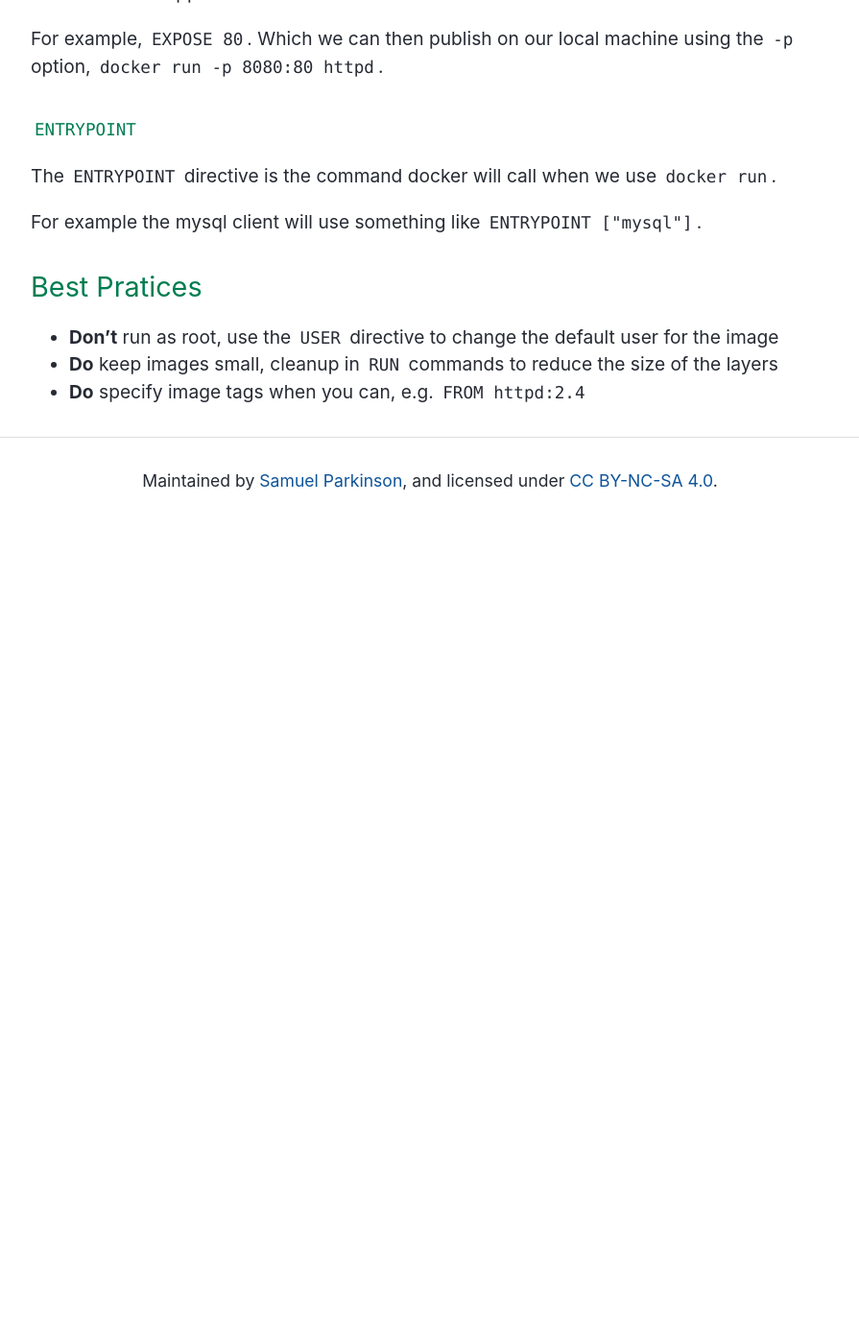
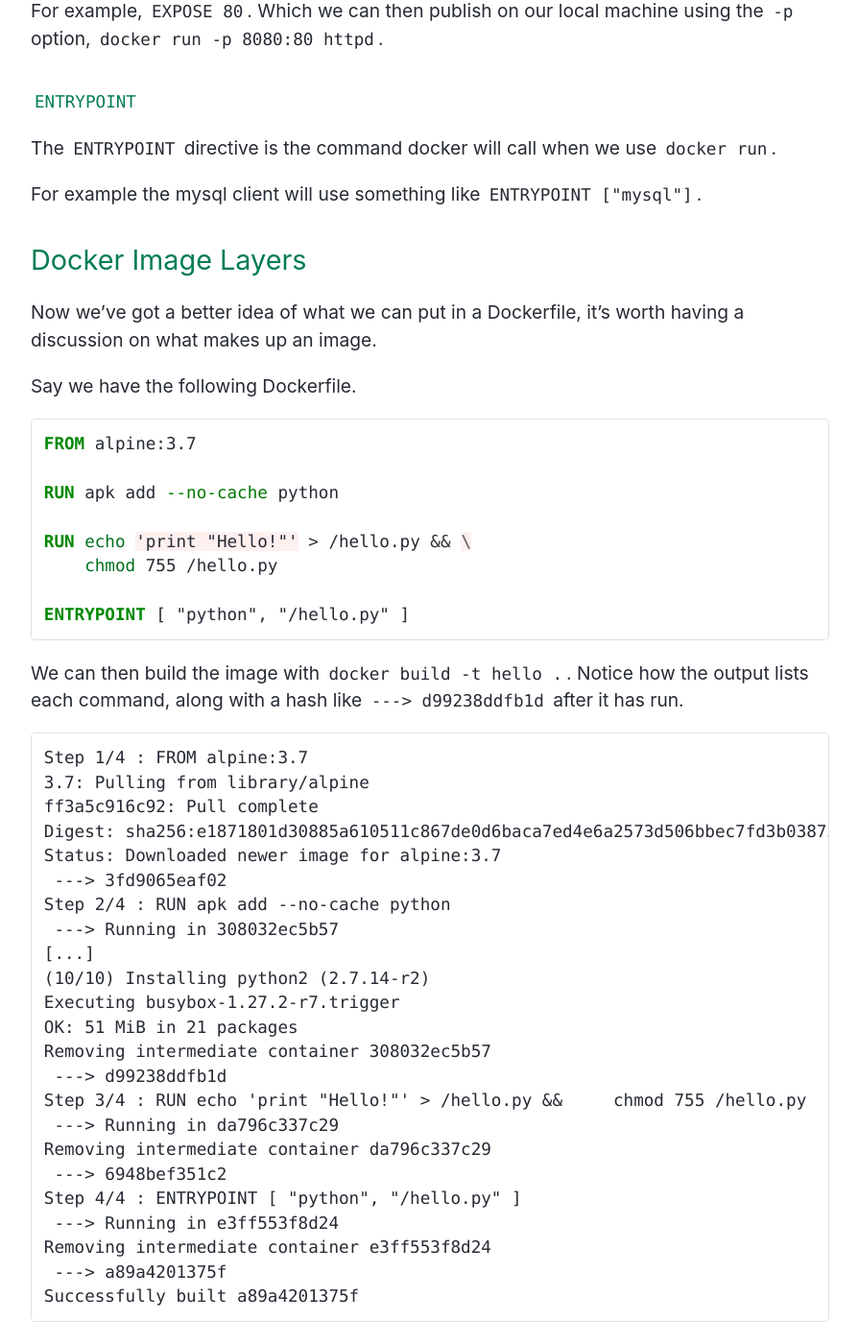
Before and after one commit to sjparkinson/uncomplicated.systems, a Jekyll site: the page built from _posts/2018-06-05-docker-0110-dockerfiles-and-volumes.md, in a window 1280 px wide and 1400 px high, scrolled down 5107 px. Shown: the whole window at 96% size, without its empty margins (192-1087 px from the left). Built offline with Jekyll 4.4.1, drawn with Linux system fonts in a browser that asks for light colours; before the commit the page ends 5653 px from its top, so only the background shows below that; some of the changed text lies outside the part shown.

Commit message:
Update 2018-06-05-docker-0110-dockerfiles-and-volumes.md

````diff
--- a/_posts/2018-06-05-docker-0110-dockerfiles-and-volumes.md
+++ b/_posts/2018-06-05-docker-0110-dockerfiles-and-volumes.md
@@ -111,17 +111,17 @@ You can find the full list of directives at <https://docs.docker.com/engine/refe
 
 Here we specify the docker image we want to start from, often this will be an operating system, e.g. `FROM ubuntu` or even `FROM amazonlinux`.
 
-There's also a special image called `scratch` which you might see, this is actually no image at all. It's often used with Go based programs to make a _very_ small image.
+There's also a special image called `scratch`, this is actually no image at all. It's often used with Go based programs to make a _very_ small image.
 
-There's no need to reinvent the wheel, do take a look for existing offical images so you only need to add your configuration. The `nginx` and `golang` images are two great examples that you can build on top of.
+Try not to reinvent the wheel, do take a look for [existing offical images](https://hub.docker.com/explore/) so you only need to add your configuration. The `nginx` and `golang` images are two great examples that you can get started with.
 
 ### `RUN`
 
-When we want to run a command to do _something_ when building the image we use the `RUN` directive.
+When we want to do _something_ when building the image we use the `RUN` directive.
 
 You can pass it a shell command to run.
 
-For example, `RUN apt-get install httpd`, which should then install Apache httpd in the image.
+For example, `RUN apt-get install httpd`, which would then install Apache httpd in the image.
 
 ### `COPY`
 
@@ -149,6 +149,61 @@ The `ENTRYPOINT` directive is the command docker will call when we use `docker r
 
 For example the mysql client will use something like `ENTRYPOINT ["mysql"]`.
 
+## Docker Image Layers
+
+Now we've got a better idea of what we can put in a Dockerfile, it's worth having a discussion on what makes up an image.
+
+Say we have the following Dockerfile.
+
+```docker
+FROM alpine:3.7
+
+RUN apk add --no-cache python
+
+RUN echo 'print "Hello!"' > /hello.py && \
+    chmod 755 /hello.py
+
+ENTRYPOINT [ "python", "/hello.py" ]
+```
+
+We can then build the image with `docker build -t hello .`. Notice how the output lists each command, along with a hash like `---> d99238ddfb1d` after it has run.
+
+```
+Step 1/4 : FROM alpine:3.7
+3.7: Pulling from library/alpine
+ff3a5c916c92: Pull complete
+Digest: sha256:e1871801d30885a610511c867de0d6baca7ed4e6a2573d506bbec7fd3b03873f
+Status: Downloaded newer image for alpine:3.7
+ ---> 3fd9065eaf02
+Step 2/4 : RUN apk add --no-cache python
+ ---> Running in 308032ec5b57
+[...]
+(10/10) Installing python2 (2.7.14-r2)
+Executing busybox-1.27.2-r7.trigger
+OK: 51 MiB in 21 packages
+Removing intermediate container 308032ec5b57
+ ---> d99238ddfb1d
+Step 3/4 : RUN echo 'print "Hello!"' > /hello.py &&     chmod 755 /hello.py
+ ---> Running in da796c337c29
+Removing intermediate container da796c337c29
+ ---> 6948bef351c2
+Step 4/4 : ENTRYPOINT [ "python", "/hello.py" ]
+ ---> Running in e3ff553f8d24
+Removing intermediate container e3ff553f8d24
+ ---> a89a4201375f
+Successfully built a89a4201375f
+```
+
+Each of these is what we call a layer. The final image then is just a combination of layers.
+
+What's a layer though? Consider it a snapshot of the containers filesystem after running the directive, it is also read-only.
+
+A docker image is made up of several of these read-only layers, with one final read-write layer made available on top of it all.
+
+The reason behind much of this is to avoid duplication, two diffrent image can share layers, for example if we have two images that both use `FROM ubuntu` then actually we only need to download and store one copy of that layer locally.
+
+You can find a super deep dive into this topic at <https://medium.com/@jessgreb01/digging-into-docker-layers-c22f948ed612>.
+
 ## Best Pratices
 
 - **Don't** run as root, use the `USER` directive to change the default user for the image
````
